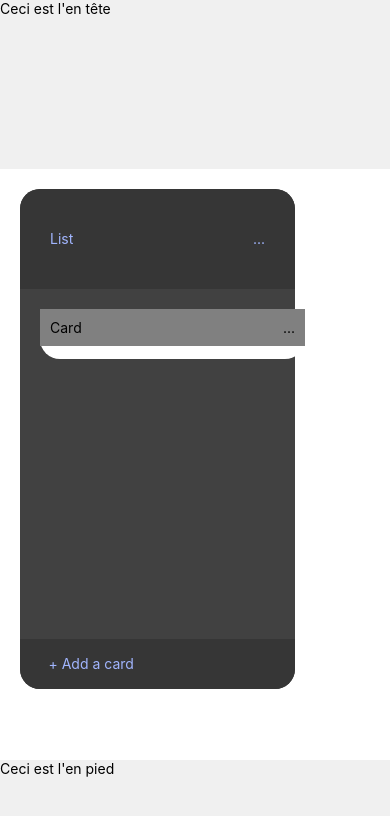
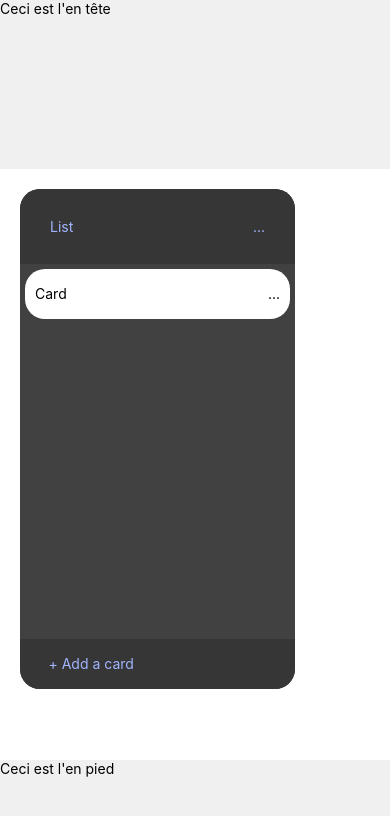
Before and after one commit to chrisDev06/T-DEV-600, a React Native app in the folder client/: screen / in a window 390 px wide. Shown: the top 816 px of the page. Built offline with nearby package versions, Linux system fonts and the light colour scheme.

Commit message:
design Card done

```diff
--- a/client/Dashboard/Pages/Card.js
+++ b/client/Dashboard/Pages/Card.js
@@ -22,15 +22,16 @@ const styles = StyleSheet.create({
         backgroundColor: "#ffffff",
         width: 265,
         height: 50,
+        justifyContent: "center",
         borderRadius: 20,
-        margin: 20
+        margin: 5
     },
     CardBody: {
-        backgroundColor: "grey",
         flexDirection: "row",
         justifyContent: "space-between",
         alignItems: "center",
-        padding: 10,
+        padding: 5,
+        margin: 5,
     },
 
 })
--- a/client/Dashboard/Pages/List.js
+++ b/client/Dashboard/Pages/List.js
@@ -40,7 +40,7 @@ const styles = StyleSheet.create({
 
     },
     ListHeader: {
-        height: "20%",
+        height: "15%",
         backgroundColor: "#363636",
         flexDirection: "row",
         justifyContent: "space-between",
@@ -50,7 +50,7 @@ const styles = StyleSheet.create({
         borderTopRightRadius: 20,
     },
     ListCard: {
-        height: "70%"
+        height: "75%"
     },
     ListFooter: {
         height: "10%",
```
